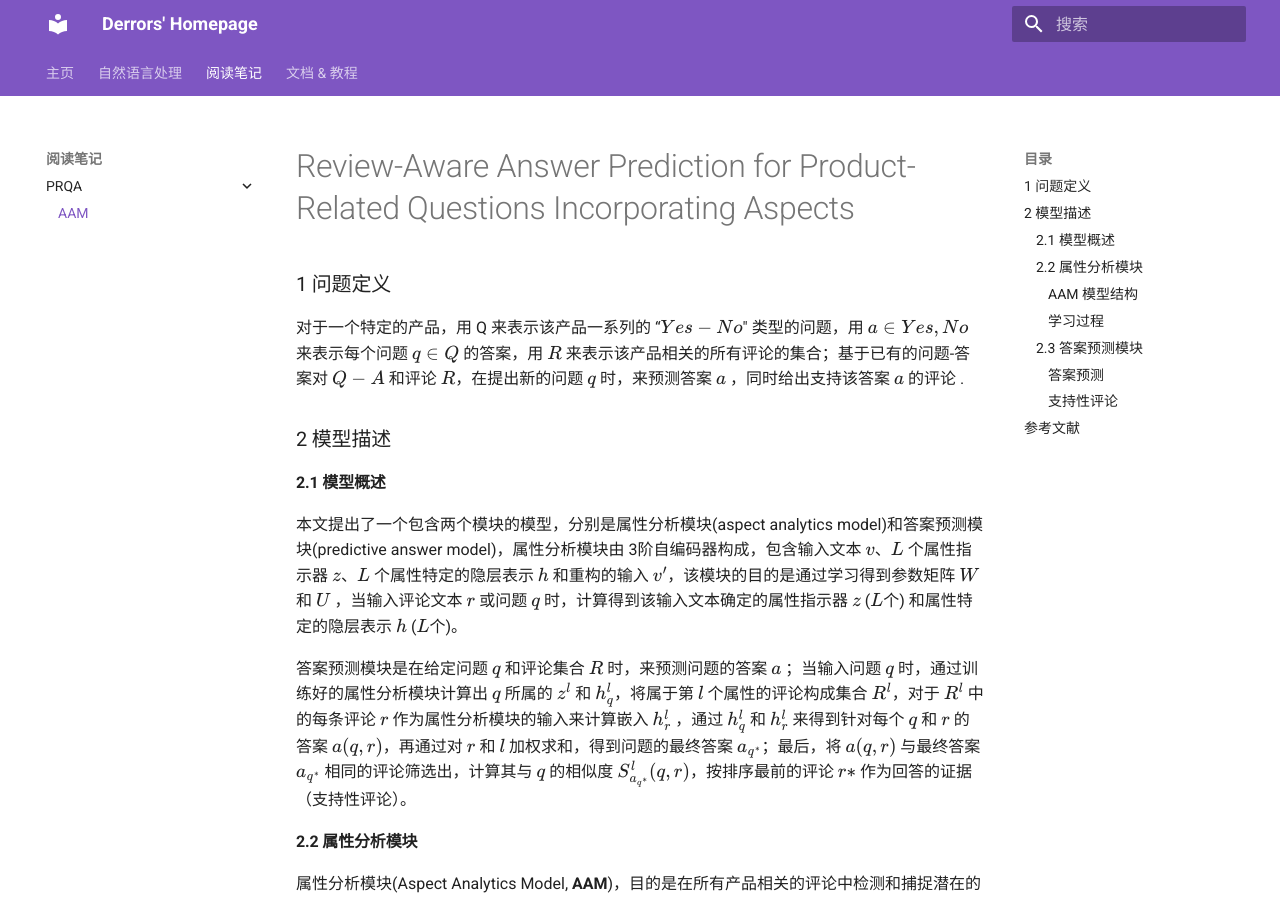
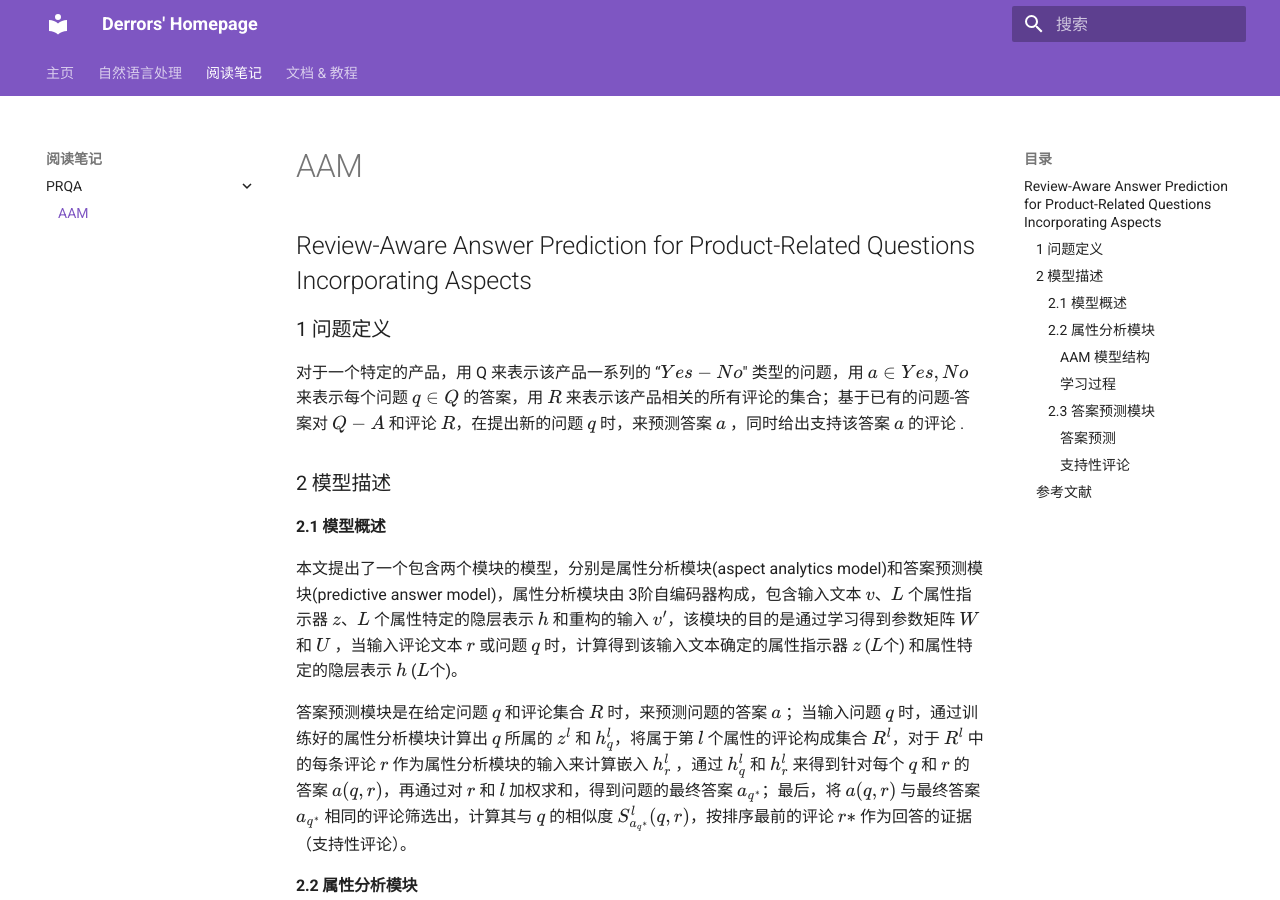
Before and after one commit to Derrors/Derrors.github.io, an MkDocs documentation site: the page built from docs/notes/PRQA/AAM.md, in a window 1280 px wide and 900 px high. Built offline with MkDocs 1.6.1 and Material for MkDocs 9.7.7, drawn with Linux system fonts in a browser that asks for light colours; formulas are drawn with MathJax 3.

Commit message:
Update AAM.md

```diff
--- a/docs/notes/PRQA/AAM.md
+++ b/docs/notes/PRQA/AAM.md
@@ -1,4 +1,4 @@
-# Review-Aware Answer Prediction for Product-Related Questions Incorporating Aspects
+## Review-Aware Answer Prediction for Product-Related Questions Incorporating Aspects
 
 ### 1 问题定义
 
@@ -20,9 +20,7 @@
 
 AAM 由一个 3-阶自编码器构成，其结构如图所示：
 
-![AAM模型结构](../../img/AAM模型结构.png)
-
-
+<img src="../img/AAM模型结构.png" alt="AAM模型结构" style="zoom:35%;" />
 
 它由输入层、属性指示层、属性特定的嵌入层和重构层组成。其中 $v$ 表示输入文本，是一个维度与词表长度 $K$ 相同的向量；$z$ 表示属性指示器， 是一个 $L$ 维的向量，每一维代表一个属性；$h$ 表示属性特定的嵌入，维度为 $J$，每个属性都对应着一个特定的嵌入向量；$v'$ 表示重构后的输入，维度与输入的 $v$ 相同；参数矩阵 $W$ 和 $U$ 都是3阶矩阵。
 
```
